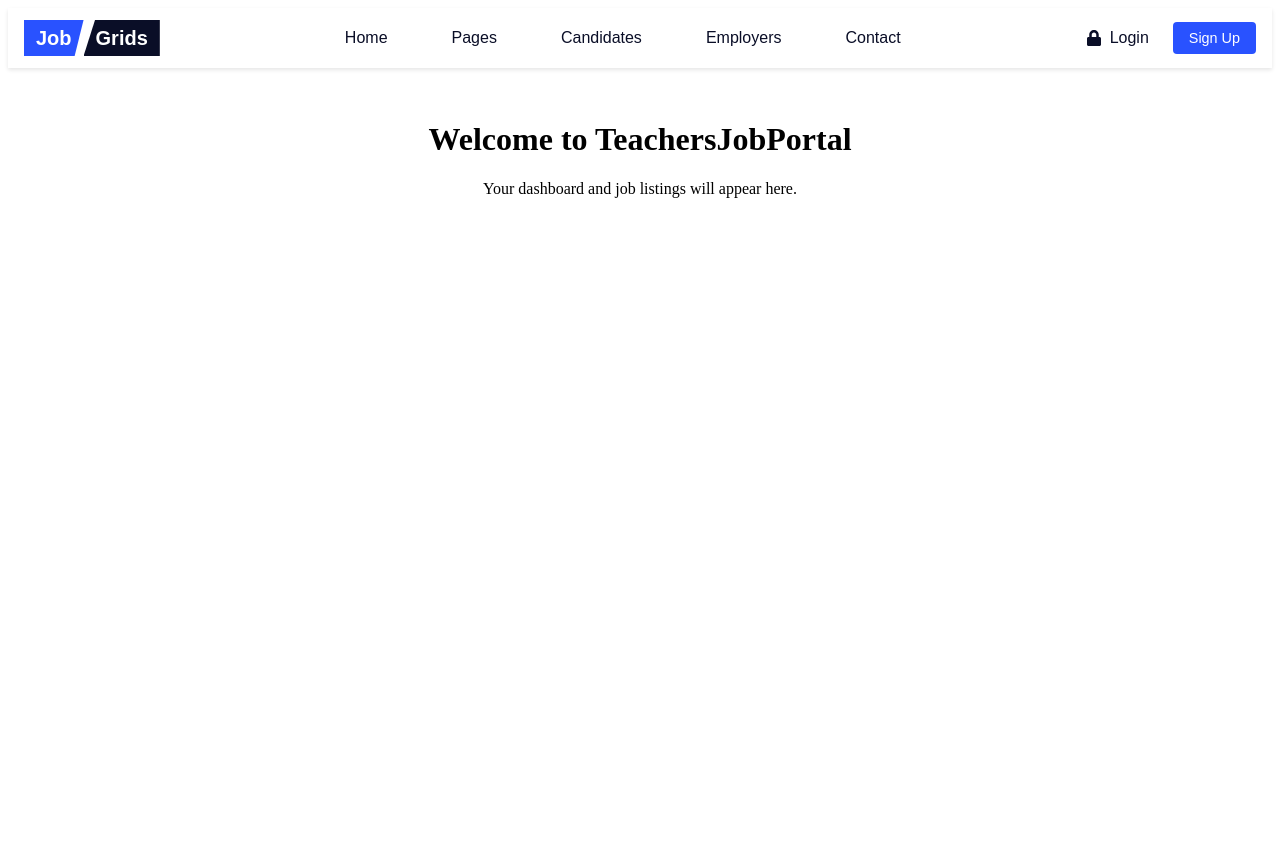
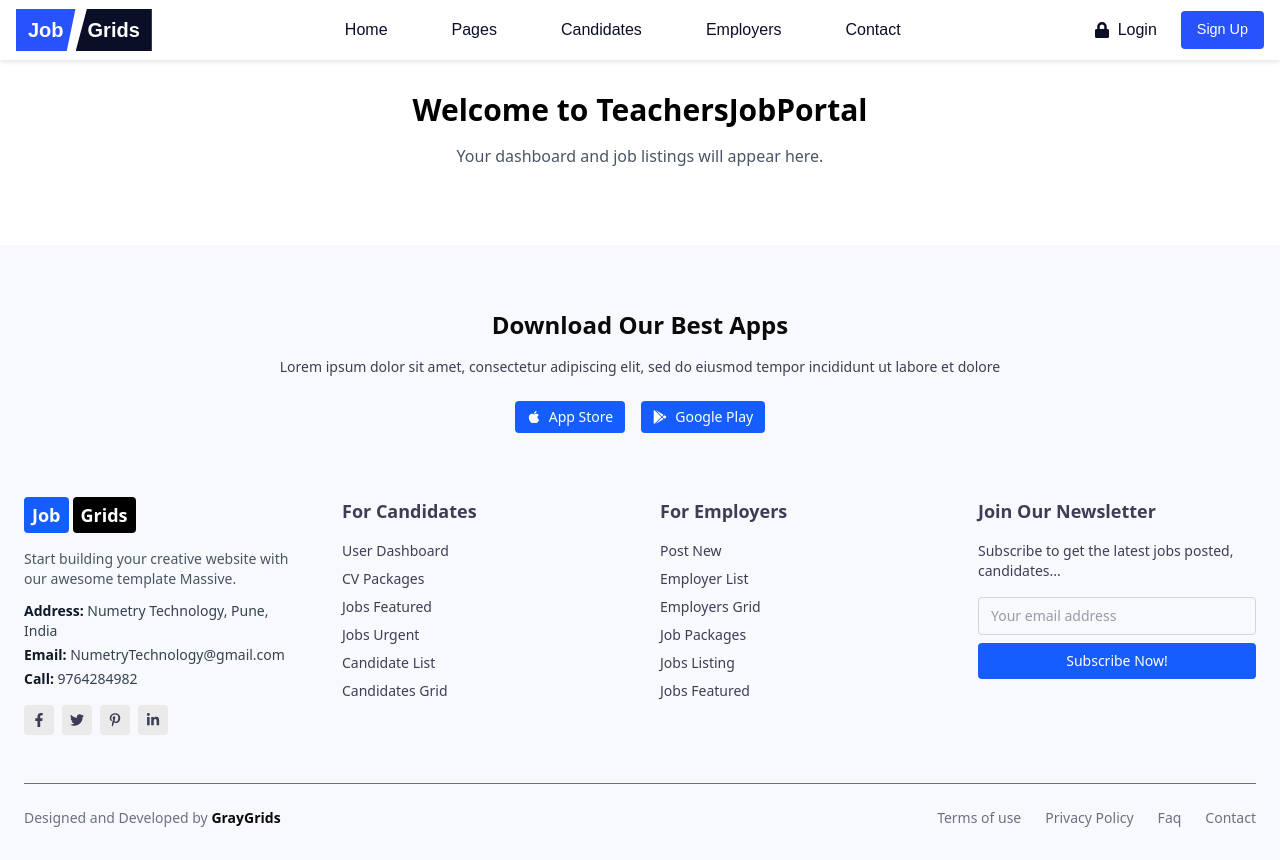
Before and after one commit to strivervishal/TeachersJobPortal, a React (Vite) app in the folder client/: page / in a window 1280 px wide. Before the commit the page ends 800 px from the top, so only its background shows below. Built offline with nearby package versions, Linux system fonts and the light colour scheme.

Commit message:
Fix: Footer style issue and add Tailwind config

```diff
--- a/client/package.json
+++ b/client/package.json
@@ -14,6 +14,7 @@
     "axios": "^1.8.4",
     "react": "^19.0.0",
     "react-dom": "^19.0.0",
+    "react-icons": "^5.5.0",
     "react-router-dom": "^7.5.0",
     "tailwindcss": "^4.1.3"
   },
--- a/client/src/App.jsx
+++ b/client/src/App.jsx
@@ -8,6 +8,8 @@ import Home from './components/Home';
 import Login from './components/Login';
 import Signup from './components/Signup';
 import { useAuth } from './context/AuthContext';
+import './index.css';
+
 
 const App = () => {
   const { isAuthenticated } = useAuth();
--- /dev/null
+++ b/client/src/components/Footer.jsx
@@ -0,0 +1,162 @@
+import React from 'react';
+
+import {
+  FaFacebookF,
+  FaTwitter,
+  FaLinkedinIn,
+  FaPinterestP,
+  FaApple,
+  FaGooglePlay,
+} from 'react-icons/fa';
+
+const Footer = () => {
+  return (
+    <footer className="bg-[#f8f9fd] text-[#3c3e56] pt-16 pb-8">
+      <div className="max-w-7xl mx-auto px-6">
+        {/* App Download Section */}
+        <div className="text-center mb-16">
+          <h2 className="text-2xl font-bold text-[#0a0a0a] mb-4">Download Our Best Apps</h2>
+          <p className="mb-6 text-sm">
+            Lorem ipsum dolor sit amet, consectetur adipiscing elit, sed do eiusmod tempor incididunt ut labore et dolore
+          </p>
+          <div className="flex flex-wrap justify-center gap-4">
+            <a href="https://www.apple.com/app-store/" target="_blank" rel="noopener noreferrer">
+              <button className="flex items-center gap-2 bg-blue-600 text-white px-3 py-1.5 text-sm rounded transition-all duration-300 hover:bg-blue-700 hover:scale-105 hover:shadow-lg">
+                <FaApple />
+                App Store
+              </button>
+            </a>
+
+            <a href="https://play.google.com" target="_blank" rel="noopener noreferrer">
+              <button className="flex items-center gap-2 bg-blue-600 text-white px-3 py-1.5 text-sm rounded transition-all duration-300 hover:bg-blue-700 hover:scale-105 hover:shadow-lg">
+                <FaGooglePlay />
+                Google Play
+              </button>
+            </a>
+          </div>
+        </div>
+
+        {/* Main Footer Grid */}
+        <div className="grid grid-cols-1 sm:grid-cols-2 md:grid-cols-4 gap-10 text-sm">
+          {/* Brand Section */}
+          <div className="min-w-[200px]">
+            <div className="flex items-center mb-4 text-lg font-bold">
+              <span className="bg-blue-600 text-white px-2 py-1 rounded">Job</span>
+              <span className="bg-black text-white px-2 py-1 rounded ml-1">Grids</span>
+            </div>
+            <div className="text-left">
+              <p className="mb-3 text-gray-600 text-sm">
+                Start building your creative website with our awesome template Massive.
+              </p>
+              <p className="text-gray-700 text-sm mb-1">
+                <strong className="text-gray-900">Address:</strong> Numetry Technology, Pune, India
+              </p>
+              <p className="text-gray-700 text-sm mb-1">
+                <strong className="text-gray-900">Email:</strong> NumetryTechnology@gmail.com
+              </p>
+              <p className="text-gray-700 text-sm mb-3">
+                <strong className="text-gray-900">Call:</strong> 9764284982
+              </p>
+              <div className="flex gap-2 mt-4 flex-wrap">
+                <a href="https://facebook.com" target="_blank" rel="noopener noreferrer">
+                  <div className="bg-[#eaeaea] p-2 rounded transition-all duration-300 hover:bg-blue-600 hover:text-white hover:scale-110 hover:shadow-lg">
+                    <FaFacebookF />
+                  </div>
+                </a>
+                <a href="https://Twitter.com" target="_blank" rel="noopener noreferrer">
+                  <div className="bg-[#eaeaea] p-2 rounded transition-all duration-300 hover:bg-blue-600 hover:text-white hover:scale-110 hover:shadow-lg">
+                    <FaTwitter />
+                  </div>
+                </a>
+                <a href="https://pinterest.com/" target="_blank" rel="noopener noreferrer">
+                  <div className="bg-[#eaeaea] p-2 rounded transition-all duration-300 hover:bg-blue-600 hover:text-white hover:scale-110 hover:shadow-lg">
+                    <FaPinterestP />
+                  </div>
+                </a>
+                <a href="https://linkedin.com" target="_blank" rel="noopener noreferrer">
+                  <div className="bg-[#eaeaea] p-2 rounded transition-all duration-300 hover:bg-blue-600 hover:text-white hover:scale-110 hover:shadow-lg">
+                    <FaLinkedinIn />
+                  </div>
+                </a>
+              </div>
+            </div>
+          </div>
+
+          {/* For Candidates */}
+          <div className="min-w-[200px]">
+            <h3 className="text-lg font-semibold mb-4">For Candidates</h3>
+            <ul className="space-y-2">
+              {[
+                'User Dashboard',
+                'CV Packages',
+                'Jobs Featured',
+                'Jobs Urgent',
+                'Candidate List',
+                'Candidates Grid',
+              ].map((item, index) => (
+                <li
+                  key={index}
+                  className="cursor-pointer hover:text-blue-600 hover:underline underline-offset-2 transition-all"
+                >
+                  {item}
+                </li>
+              ))}
+            </ul>
+          </div>
+
+          {/* For Employers */}
+          <div className="min-w-[200px]">
+            <h3 className="text-lg font-semibold mb-4">For Employers</h3>
+            <ul className="space-y-2">
+              {[
+                'Post New',
+                'Employer List',
+                'Employers Grid',
+                'Job Packages',
+                'Jobs Listing',
+                'Jobs Featured',
+              ].map((item, index) => (
+                <li
+                  key={index}
+                  className="cursor-pointer hover:text-blue-600 hover:underline underline-offset-2 transition-all"
+                >
+                  {item}
+                </li>
+              ))}
+            </ul>
+          </div>
+
+
+          {/* Newsletter */}
+          <div className="min-w-[200px]">
+            <h3 className="text-lg font-semibold mb-4">Join Our Newsletter</h3>
+            <p className="mb-4">Subscribe to get the latest jobs posted, candidates...</p>
+            <input
+              type="email"
+              placeholder="Your email address"
+              className="w-full border border-gray-300 rounded px-3 py-2 mb-2"
+            />
+            <button className="w-full flex justify-center items-center gap-2 bg-blue-600 text-white px-5 py-2 rounded transition-all duration-300 hover:bg-blue-700 hover:scale-105 hover:shadow-lg">
+              Subscribe Now!
+            </button>
+          </div>
+        </div>
+
+        {/* Footer Bottom */}
+        <div className="mt-12 flex flex-col md:flex-row justify-between items-center text-sm text-gray-500 border-t pt-6 gap-2 text-center md:text-left">
+          <p>
+            Designed and Developed by <strong className="text-[#0a0a0a]">GrayGrids</strong>
+          </p>
+          <div className="flex flex-wrap justify-center md:justify-end space-x-6">
+            <a href="#">Terms of use</a>
+            <a href="#">Privacy Policy</a>
+            <a href="#">Faq</a>
+            <a href="#">Contact</a>
+          </div>
+        </div>
+      </div>
+    </footer>
+  );
+};
+
+export default Footer;
--- a/client/src/components/Home.jsx
+++ b/client/src/components/Home.jsx
@@ -1,11 +1,20 @@
 // src/components/Home.jsx
 import React from 'react';
+import Footer from './Footer'; // Make sure this path is correct based on where Footer.jsx is located
 
-const Home = () => (
-  <div style={{ padding: '2rem', textAlign: 'center' }}>
-    <h1>Welcome to TeachersJobPortal</h1>
-    <p>Your dashboard and job listings will appear here.</p>
-  </div>
-);
+const Home = () => {
+  return (
+    <div className="flex flex-col min-h-screen">
+      {/* Main Content */}
+      <main className="flex-grow p-8 text-center">
+        <h1 className="text-3xl font-bold mb-4">Welcome to TeachersJobPortal</h1>
+        <p className="text-gray-600">Your dashboard and job listings will appear here.</p>
+      </main>
+
+      {/* Footer Component */}
+      <Footer />
+    </div>
+  );
+};
 
 export default Home;
--- a/client/src/index.css
+++ b/client/src/index.css
@@ -1 +1,5 @@
 @import "tailwindcss";
+
+@tailwind base;
+@tailwind components;
+@tailwind utilities;
--- /dev/null
+++ b/client/tailwind.config.js
@@ -0,0 +1,10 @@
+module.exports = {
+    content: [
+      "./index.html",
+      "./src/**/*.{js,jsx,ts,tsx}",
+    ],
+    theme: {
+      extend: {},
+    },
+    plugins: [],
+  }
```
Also changed, not shown: 1 other file (tests, documents, lock files or other folders).
